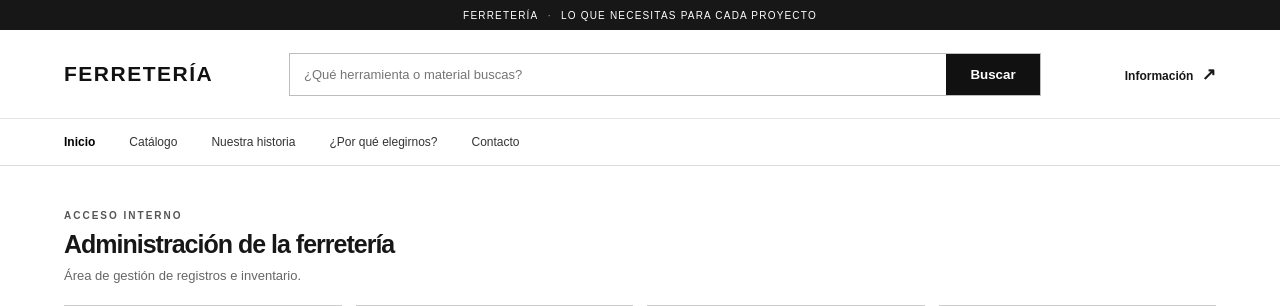
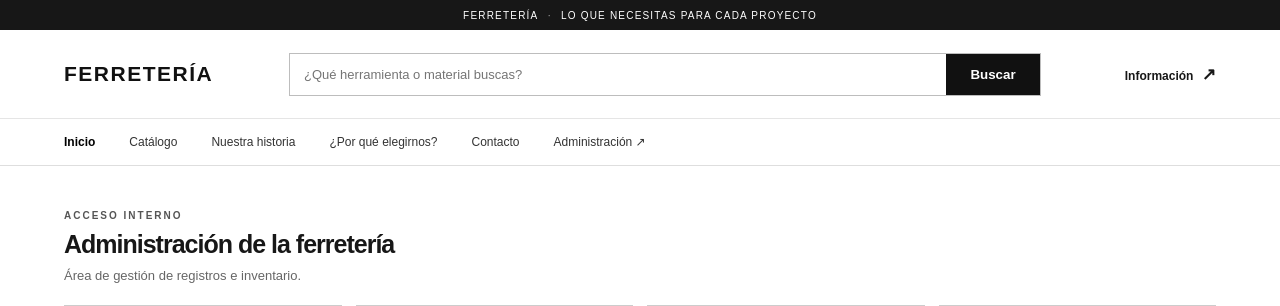
Before and after one commit to JEEM244/PIA-, a PHP site: page /administracion.php in a window 1280 px wide. Shown: the top 306 px of the page. Run offline with PHP 8.4, Linux system fonts and the light colour scheme; data that the repository does not hold is empty.

Commit message:
Agrega acceso directo a administración en el menú

```diff
--- a/ferreteria-crud/includes/cabecera.php
+++ b/ferreteria-crud/includes/cabecera.php
@@ -4,4 +4,4 @@
 <header class="encabezado"><a class="marca" href="index.php">FERRETERÍA</a><form class="buscador" action="catalogo.php" method="get" role="search"><input type="search" name="buscar" placeholder="¿Qué herramienta o material buscas?" value="<?= htmlspecialchars($busqueda,ENT_QUOTES,'UTF-8') ?>" aria-label="Buscar productos"><button type="submit">Buscar</button></form><a class="enlace-contacto" href="contacto.php">Información <span>↗</span></a></header>
 <nav class="navegacion"><div class="navegacion-interior">
 <a class="<?= $paginaActiva==='inicio'?'activo':'' ?>" href="index.php">Inicio</a><a class="<?= $paginaActiva==='catalogo'?'activo':'' ?>" href="catalogo.php">Catálogo</a><a class="<?= $paginaActiva==='historia'?'activo':'' ?>" href="historia.php">Nuestra historia</a><a class="<?= $paginaActiva==='ventajas'?'activo':'' ?>" href="ventajas.php">¿Por qué elegirnos?</a><a class="<?= $paginaActiva==='contacto'?'activo':'' ?>" href="contacto.php">Contacto</a>
-</div></nav>
+<a class="nav-administracion" href="administracion.php">Administración <span>↗</span></a></div></nav>
```
